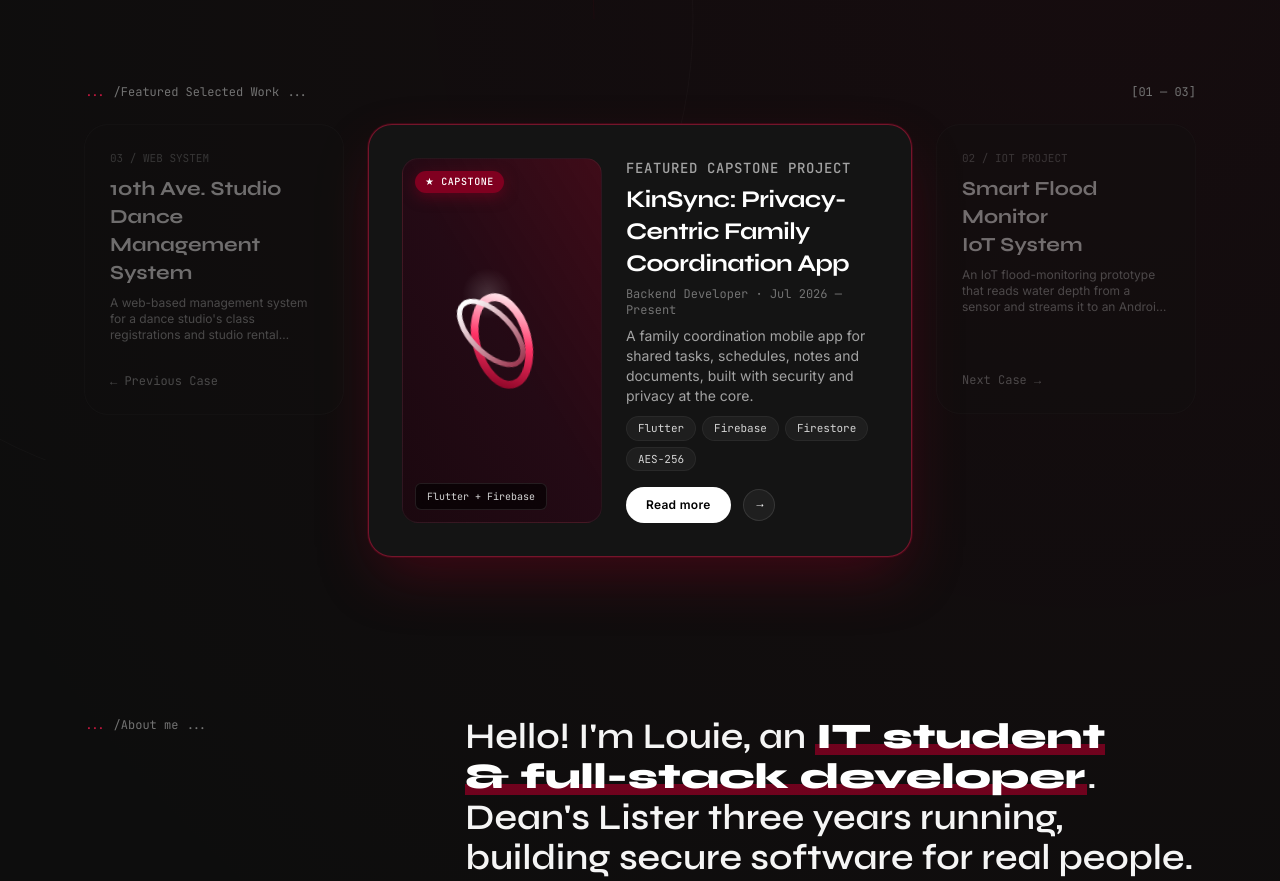
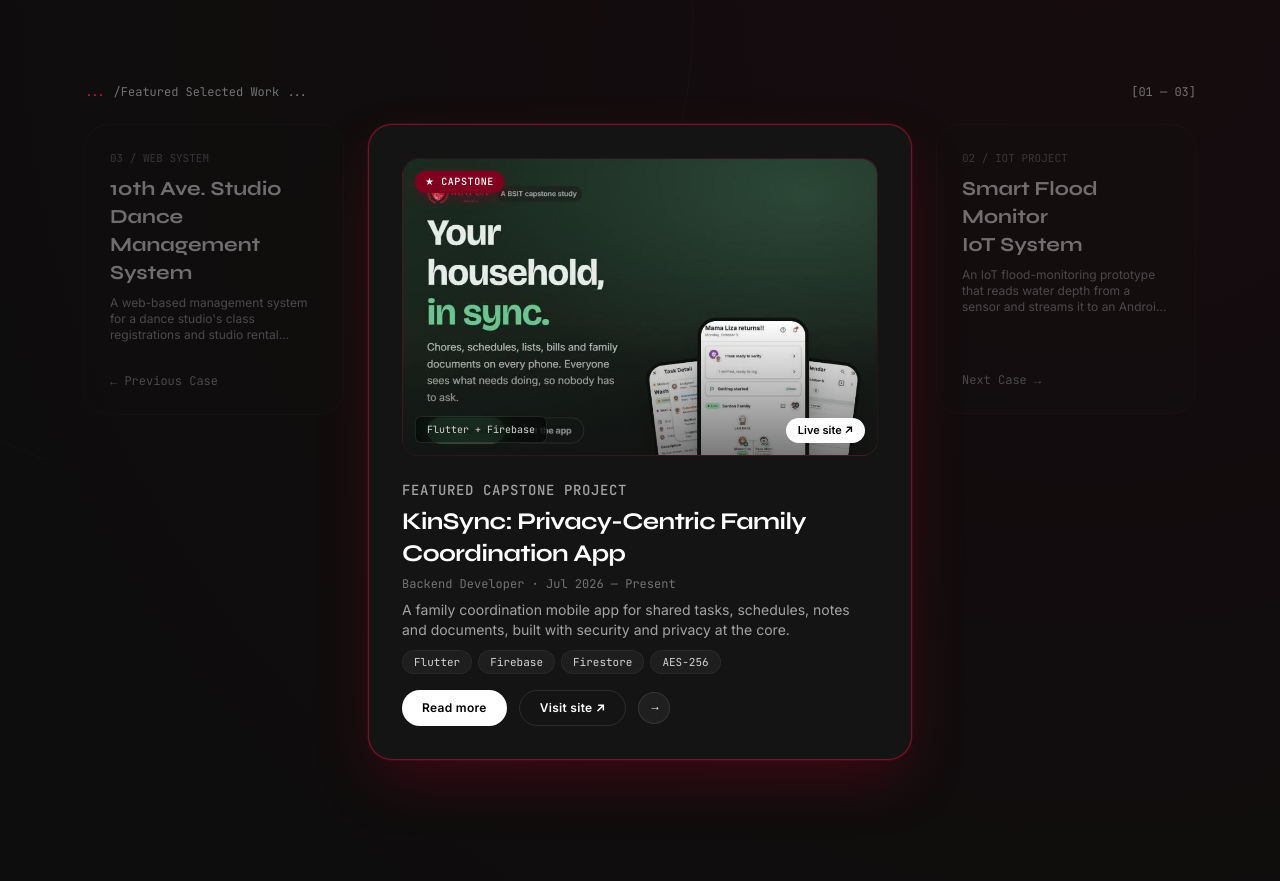
Before and after one commit to luitpco/luitpco.github.io, a plain HTML site: page index.html in a window 1280 px wide. Shown: the part 840-1721 px from the top of the page. Drawn offline with Linux system fonts and the light colour scheme.

Commit message:
Add KinSync landing page cover

```diff
--- a/index.html
+++ b/index.html
@@ -69,6 +69,18 @@ main{display:flex;flex-direction:column;gap:160px}
 .art::before{content:"";position:absolute;left:30%;top:30%;width:51px;height:51px;border-radius:50%;background:radial-gradient(rgba(255,255,255,.15),rgba(255,255,255,0) 70%)}
 .art svg{width:128px;height:128px;animation:spin 18s linear infinite}
 @keyframes spin{to{transform:rotate(360deg)}}
+.main.hasimg{flex-direction:column}
+.main.hasimg .art{flex:none;aspect-ratio:16/10;min-height:0;width:100%}
+.art.shot{display:block;text-decoration:none}
+.art.shot img{position:absolute;inset:0;width:100%;height:100%;object-fit:cover;object-position:0 0;transition:transform .5s}
+.art.shot:hover img{transform:scale(1.03)}
+.art.shot::before{display:none}
+.art.shot::after{content:"";position:absolute;inset:0;background:linear-gradient(to top,rgba(13,13,13,.55),rgba(13,13,13,0) 45%);pointer-events:none}
+.art.shot .chip,.art.shot .capb{z-index:1}
+.live{position:absolute;z-index:1;right:12px;bottom:12px;background:#fff;color:#000;border-radius:999px;padding:5px 12px;font:600 11px/15px Inter}
+.btn.ghostbtn{background:transparent;color:#fff;border:1px solid var(--line2);text-decoration:none;display:inline-flex;align-items:center}
+.btn.ghostbtn:hover{border-color:rgba(255,255,255,.35)}
+.acts{flex-wrap:wrap}
 .main.capc{border-color:rgba(194,24,63,.55);box-shadow:0 0 0 1px rgba(128,0,32,.35),0 25px 60px -12px rgba(128,0,32,.45)}
 .capb{position:absolute;top:12px;left:12px;background:var(--acc);color:#fff;border-radius:999px;padding:4px 10px;font:500 10px/14px var(--mono);letter-spacing:.6px;text-transform:uppercase;box-shadow:0 4px 14px rgba(128,0,32,.5)}
 .capg{color:var(--acc2)}
@@ -258,7 +270,7 @@ footer a b{color:var(--acc2);font-weight:400}
 <script>
 {
 const P=[
- {cap:1,k:"Capstone project",t:"KinSync",sub:"Privacy-Centric Family Coordination App",role:"Backend Developer · Jul 2026 — Present",chip:"Flutter + Firebase",d:"A family coordination mobile app for shared tasks, schedules, notes and documents, built with security and privacy at the core.",b:["Built the backend with Flutter and Firebase, focused on security and user privacy.","Integrated Firebase Authentication, Firestore and Storage for secure accounts and real-time data.","Implemented AES-256 encryption and PII extraction to protect sensitive documents."],tags:["Flutter","Firebase","Firestore","AES-256"]},
+ {cap:1,img:"kinsync.jpg",url:"https://kinsync-capstone.web.app/",k:"Capstone project",t:"KinSync",sub:"Privacy-Centric Family Coordination App",role:"Backend Developer · Jul 2026 — Present",chip:"Flutter + Firebase",d:"A family coordination mobile app for shared tasks, schedules, notes and documents, built with security and privacy at the core.",b:["Built the backend with Flutter and Firebase, focused on security and user privacy.","Integrated Firebase Authentication, Firestore and Storage for secure accounts and real-time data.","Implemented AES-256 encryption and PII extraction to protect sensitive documents."],tags:["Flutter","Firebase","Firestore","AES-256"]},
  {k:"IoT project",t:"Smart Flood Monitor",sub:"IoT System",role:"IoT / Full-Stack Developer · 2026",chip:"Arduino + Android",d:"An IoT flood-monitoring prototype that reads water depth from a sensor and streams it to an Android app in real time.",b:["Built the prototype with an Arduino UNO R3, ESP8266 NodeMCU and a water-depth sensor.","Built an Android monitoring app with Jetpack Compose and Retrofit for real-time data.","Developed a PHP/MySQL backend for data transmission and storage."],tags:["Arduino","ESP8266","Jetpack Compose","PHP/MySQL"]},
  {k:"Web system",t:"10th Ave. Studio",sub:"Dance Management System",role:"Full-Stack Developer · 2025",chip:"Full-stack web",d:"A web-based management system for a dance studio's class registrations and studio rental bookings.",b:["Built and integrated the frontend and backend, including UI, database and server-side logic.","Implemented class registration, rental booking and studio information management."],tags:["HTML/CSS","JavaScript","PHP","MySQL"]}
 ];
@@ -268,7 +280,7 @@ const pad=n=>String(n+1).padStart(2,'0');
 const track=document.getElementById('track'),count=document.getElementById('count');
 const ghost=(j,dir)=>{const p=P[j];return `<button class="ghost" data-go="${dir}" aria-label="${dir<0?'Previous':'Next'} project: ${p.t}"><div><p class="k">${pad(j)} / ${p.k}${p.cap?' <span class="capg">★</span>':''}</p><h3>${p.t}<br>${p.sub}</h3><p>${p.d}</p></div><p class="nav">${dir<0?'← Previous Case':'Next Case →'}</p></button>`};
 const render=()=>{const p=P[i],n=P.length;
- track.innerHTML=ghost((i+n-1)%n,-1)+`<article class="main${p.cap?' capc':''}"><div class="art">${torus}<span class="chip">${p.chip}</span>${p.cap?'<span class="capb">★ Capstone</span>':''}</div><div class="body"><div><p class="kick">${p.cap?'Featured capstone project':'Featured '+p.k}</p><h3>${p.t}: ${p.sub}</h3><p class="role">${p.role}</p>${open?`<ul>${p.b.map(x=>`<li>${x}</li>`).join('')}</ul>`:`<p>${p.d}</p>`}<div class="tags">${p.tags.map(x=>`<span>${x}</span>`).join('')}</div></div><div class="acts"><button class="btn" id="more" aria-expanded="${open}">${open?'Show less':'Read more'}</button><button class="nb" data-go="1" aria-label="Next project"><svg width="32" height="32" viewBox="0 0 32 32" aria-hidden="true"><path d="M18.2441 15.248C18.0215 14.9863 17.7891 14.6016 17.5469 14.0938H17.9688C18.4648 14.6758 18.9922 15.1094 19.5508 15.3945V15.6055C18.9922 15.8906 18.4648 16.3242 17.9688 16.9062H17.5469C17.7891 16.3984 18.0215 16.0137 18.2441 15.752H12.4492V15.248H18.2441Z" fill="#fff"/></svg></button></div></div></article>`+ghost((i+1)%n,1);
+ track.innerHTML=ghost((i+n-1)%n,-1)+`<article class="main${p.cap?' capc':''}${p.img?' hasimg':''}">${p.img?`<a class="art shot" href="${p.url}" target="_blank" rel="noopener" aria-label="Open the ${p.t} landing page"><img src="${p.img}" alt="${p.t} landing page" loading="lazy"><span class="chip">${p.chip}</span><span class="live">Live site ↗</span>`:`<div class="art">${torus}<span class="chip">${p.chip}</span>`}${p.cap?'<span class="capb">★ Capstone</span>':''}${p.img?'</a>':'</div>'}<div class="body"><div><p class="kick">${p.cap?'Featured capstone project':'Featured '+p.k}</p><h3>${p.t}: ${p.sub}</h3><p class="role">${p.role}</p>${open?`<ul>${p.b.map(x=>`<li>${x}</li>`).join('')}</ul>`:`<p>${p.d}</p>`}<div class="tags">${p.tags.map(x=>`<span>${x}</span>`).join('')}</div></div><div class="acts"><button class="btn" id="more" aria-expanded="${open}">${open?'Show less':'Read more'}</button>${p.url?`<a class="btn ghostbtn" href="${p.url}" target="_blank" rel="noopener">Visit site ↗</a>`:''}<button class="nb" data-go="1" aria-label="Next project"><svg width="32" height="32" viewBox="0 0 32 32" aria-hidden="true"><path d="M18.2441 15.248C18.0215 14.9863 17.7891 14.6016 17.5469 14.0938H17.9688C18.4648 14.6758 18.9922 15.1094 19.5508 15.3945V15.6055C18.9922 15.8906 18.4648 16.3242 17.9688 16.9062H17.5469C17.7891 16.3984 18.0215 16.0137 18.2441 15.752H12.4492V15.248H18.2441Z" fill="#fff"/></svg></button></div></div></article>`+ghost((i+1)%n,1);
  count.textContent=`[${pad(i)} — ${pad(n-1)}]`;};
 track.addEventListener('click',e=>{const g=e.target.closest('[data-go]');if(g){i=(i+ +g.dataset.go+P.length)%P.length;open=false;render();return}if(e.target.closest('#more')){open=!open;render()}});
 render();
```
Also changed, not shown: kinsync.jpg (added).
